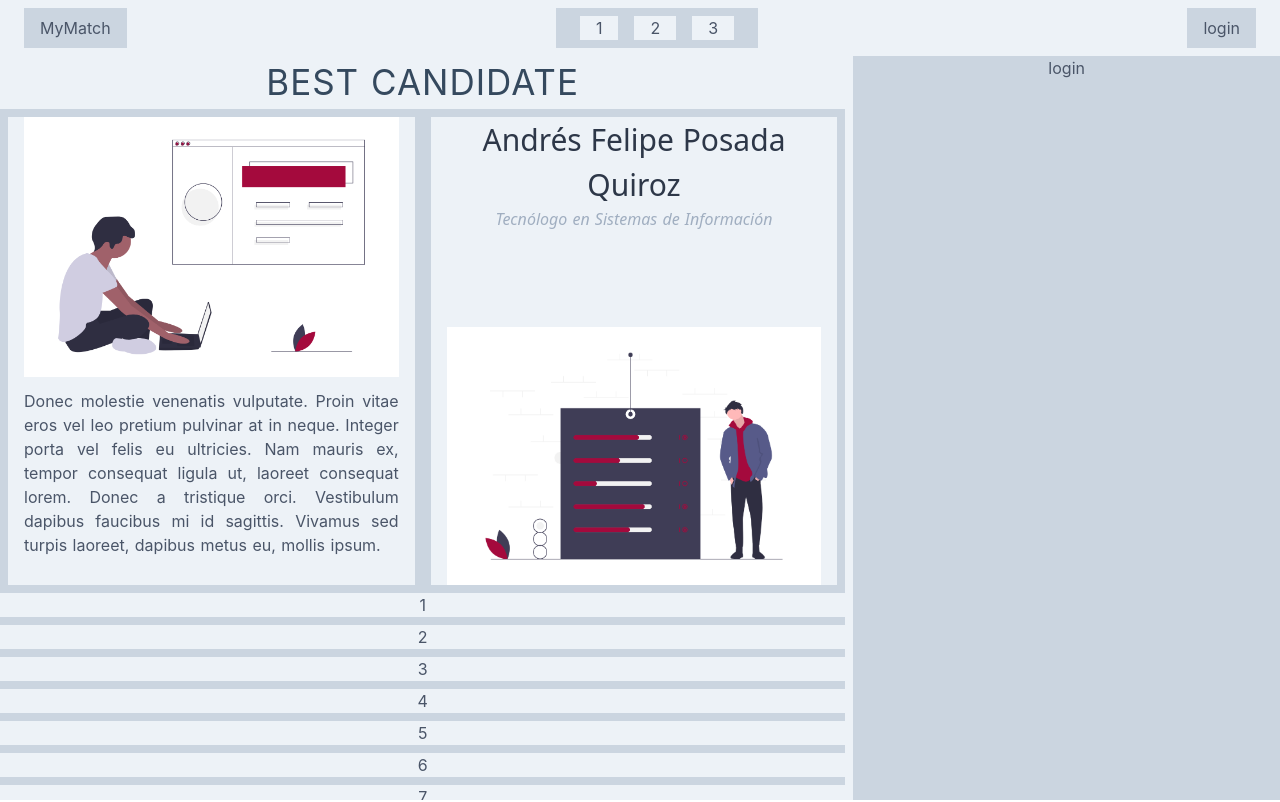
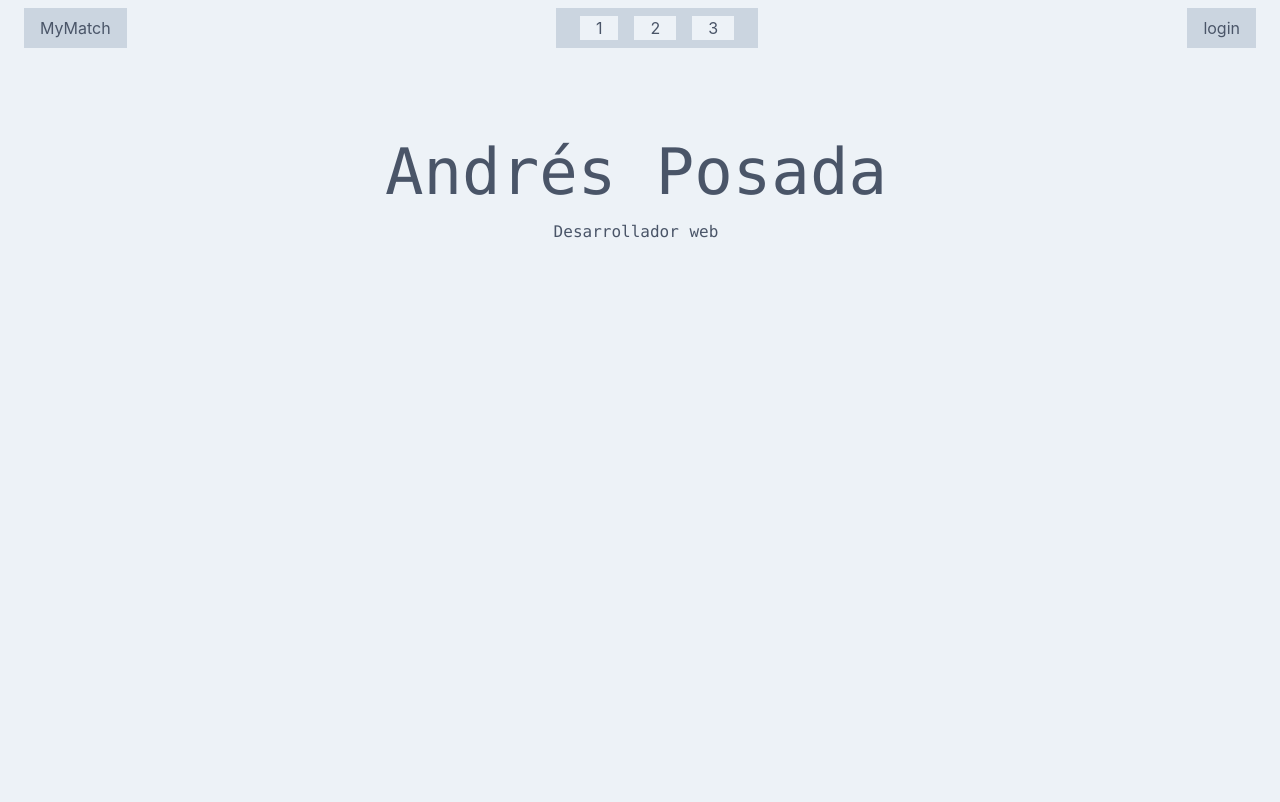
Before and after one commit to Andres0919/myMatch, a Nuxt app: page / in a window 1280 px wide. Shown: the top 802 px of the page. Built offline with nearby package versions, Linux system fonts and the light colour scheme; what vuesax would draw is missing.

Commit message:
change new aparience

```diff
--- a/components/Container.vue
+++ b/components/Container.vue
@@ -1,10 +1,17 @@
 <template>
-  <div class="grid grid-cols-3 bg-gray-200 h-screen pt-12">
-    <div class="col-span-2 max-h-full bg-gray-400 mr-2 overflow-y-scroll">
-      <div class="text-gray-700 w-full text-center bg-gray-200 my-2">
-        <h1 class="title">
-          BEST CANDIDATE
-        </h1>
+  <div class="grid grid-cols-2 bg-gray-200 pt-12">
+    <div class="col-span-2 max-h-full bg-gray-400 mr-2">
+      <div class="text-gray-700 w-full text-center h-screen bg-gray-200 my-2">
+        <div class="h-64 flex justify-center items-center">
+          <div class="w-full">
+            <p class="font-mono text-6xl">
+              Andrés Posada
+            </p>
+            <p class="font-mono">
+              Desarrollador web
+            </p>
+          </div>
+        </div>
       </div>
       <div class="text-gray-700 grid grid-cols-2 text-center bg-gray-400 mb-2">
         <div class="text-gray-700 text-center bg-gray-200 px-4 mx-2">
@@ -31,18 +38,6 @@
           </div>
         </div>
       </div>
-      <div
-        v-for="row in 20"
-        :key="row"
-        class="text-gray-700 w-full text-center bg-gray-200 mb-2"
-      >
-        {{ row }}
-      </div>
-    </div>
-    <div
-      class="col-span-1 max-h-full text-gray-700 text-center bg-gray-400 px-4 py-2"
-    >
-      login
     </div>
   </div>
 </template>
--- a/package.json
+++ b/package.json
@@ -26,14 +26,14 @@
     "@nuxtjs/tailwindcss": "^1.4.0",
     "@vue/test-utils": "^1.0.0-beta.27",
     "babel-eslint": "^10.1.0",
-    "babel-jest": "^24.1.0",
+    "babel-jest": "^26.0.1",
     "eslint": "^6.8.0",
     "eslint-config-prettier": "^6.10.1",
     "eslint-loader": "^4.0.0",
     "eslint-plugin-nuxt": ">=0.4.2",
     "eslint-plugin-prettier": "^3.1.2",
     "eslint-plugin-vue": "^6.2.2",
-    "jest": "^24.1.0",
+    "jest": "^26.0.1",
     "prettier": "^2.0.2",
     "vue-jest": "^4.0.0-0"
   }
```
Also changed, not shown: 1 other file (tests, documents, lock files or other folders).
